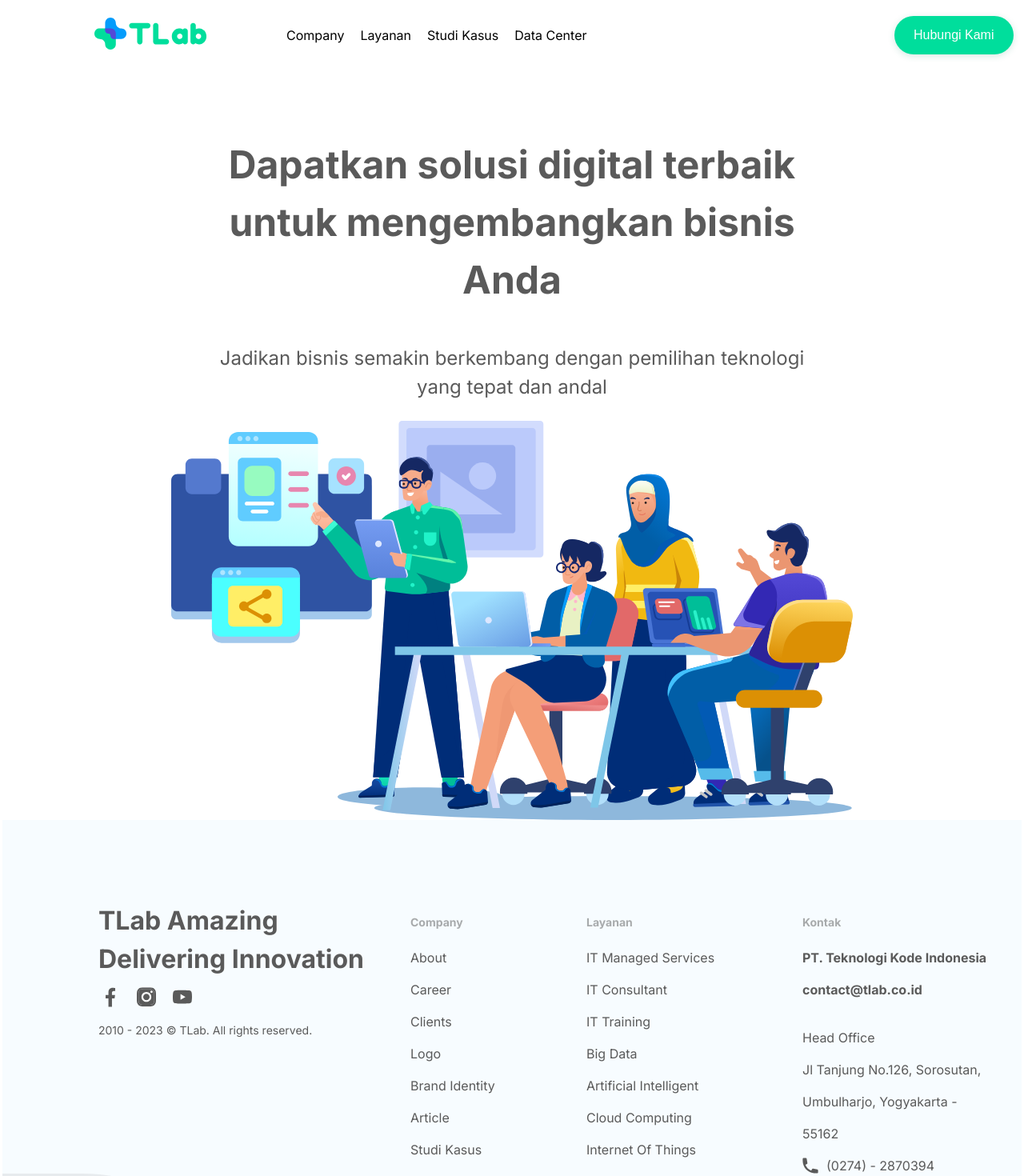
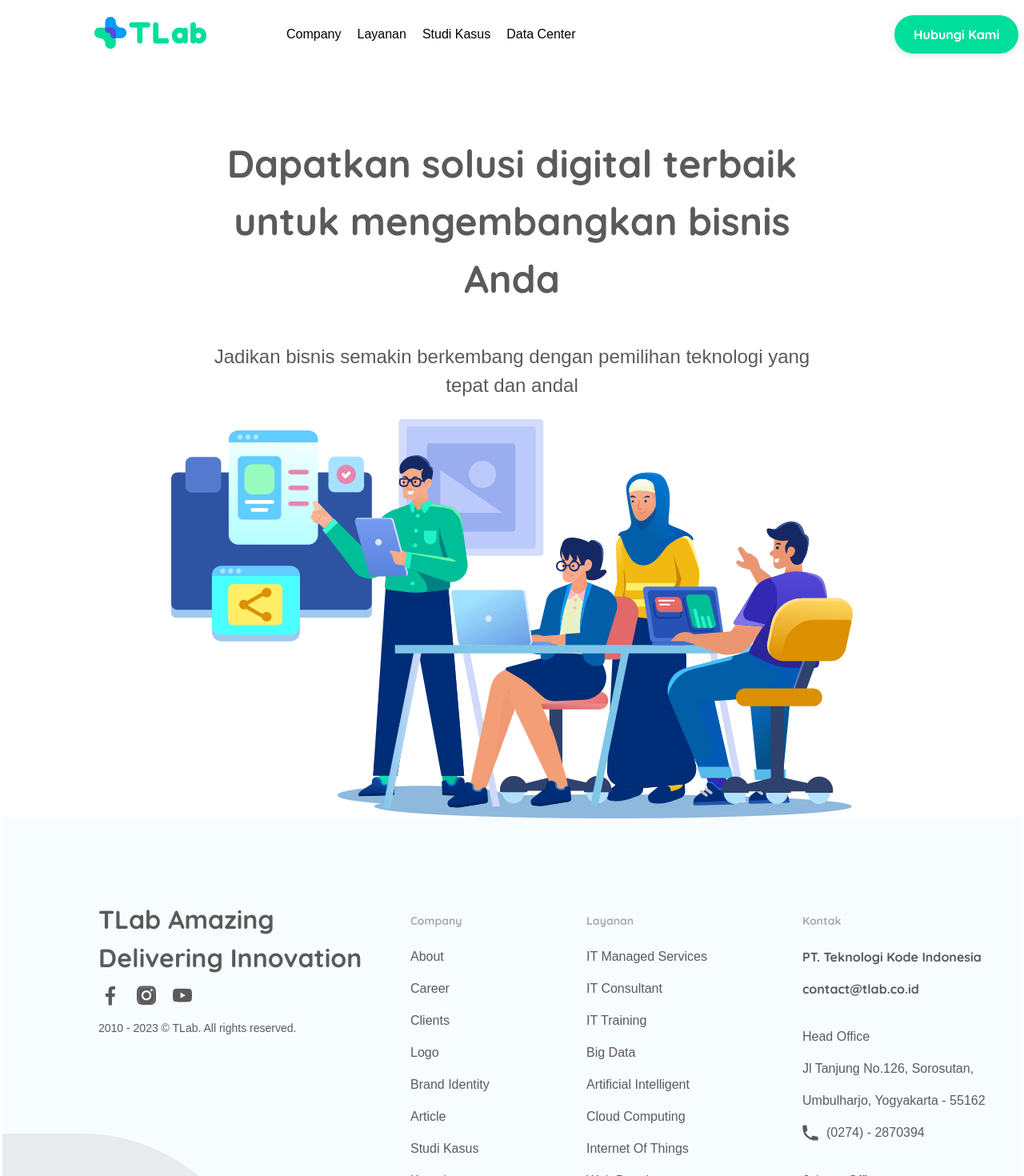
Before and after one commit to ahmdali25/tlab-vue, a Vue app: page / in a window 1280 px wide. Shown: the top 1470 px of the page at 80% size. Built offline with nearby package versions, Linux system fonts and the light colour scheme.

Commit message:
MOD fix and change font family

```diff
--- a/src/assets/css/main.css
+++ b/src/assets/css/main.css
@@ -1,6 +1,2 @@
-@import url("https://fonts.googleapis.com/css2?family=Inter:wght@100;200;300;400;500;600;700&display=swap");
+@import url('https://fonts.googleapis.com/css2?family=Nunito+Sans&family=Quicksand:wght@700&display=swap');
 @import 'variables.css';
-
-body {
-    font-family: "Inter", sans-serif;
-}
--- a/src/components/BaseFooter.vue
+++ b/src/components/BaseFooter.vue
@@ -50,7 +50,7 @@
       <div class="footer-list-wrapper">
         <p class="footer-list-title">Kontak</p>
         <ul class="footer-list">
-          <li class="list list-bold">
+          <li class="list list-company list-bold">
             PT. Teknologi Kode Indonesia contact@tlab.co.id
           </li>
           <li class="list list-custom">
@@ -112,11 +112,13 @@
 
 .footer-title {
   line-height: 150%;
+  font-family: "Quicksand", sans-serif;
 }
 
 .footer-copyright {
   font-weight: 400;
   font-size: 14px;
+  font-family: "Nunito", sans-serif;
 }
 
 .footer-icons-wrapper {
@@ -140,6 +142,7 @@
   margin-left: 40px;
   font-weight: 700;
   font-size: 14px;
+  font-family: "Quicksand", sans-serif;
   color: var(--text-primary);
   opacity: 0.5;
 }
@@ -150,6 +153,9 @@
 
 .footer-list .list {
   line-height: 40px;
+  font-size: 16px;
+  font-weight: 400;
+  font-family: "Nunito", sans-serif;
 }
 
 .footer-list .list .list-wrapper {
@@ -157,6 +163,10 @@
   flex-direction: row;
   align-content: center;
   gap: 10px;
+}
+
+.footer-list .list-company {
+  font-family: "Quicksand", sans-serif !important;
 }
 
 .footer-list .list-bold {
--- a/src/components/BaseHeader.vue
+++ b/src/components/BaseHeader.vue
@@ -35,6 +35,7 @@
 
 .nav-list {
   list-style: none;
+  font-family: "Nunito", sans-serif;
   font-size: 16px;
   display: flex;
   flex-direction: row;
@@ -46,6 +47,7 @@
 }
 
 .btn-nav {
+  font-family: "Quicksand", sans-serif;
   font-size: 16px;
   padding: 12px 24px;
   height: 48px;
--- a/src/components/TheBanner.vue
+++ b/src/components/TheBanner.vue
@@ -41,6 +41,7 @@
   text-align: center;
   font-weight: 700;
   font-size: 48px;
+  font-family: "Quicksand", sans-serif;
   line-height: 150%;
   color: #5a5a5a;
   width: 74.5%;
@@ -57,6 +58,7 @@
   text-align: center;
   font-weight: 400;
   font-size: 24px;
+  font-family: "Nunito", sans-serif;
   line-height: 150%;
   color: #5a5a5a;
   width: 70%;
```
